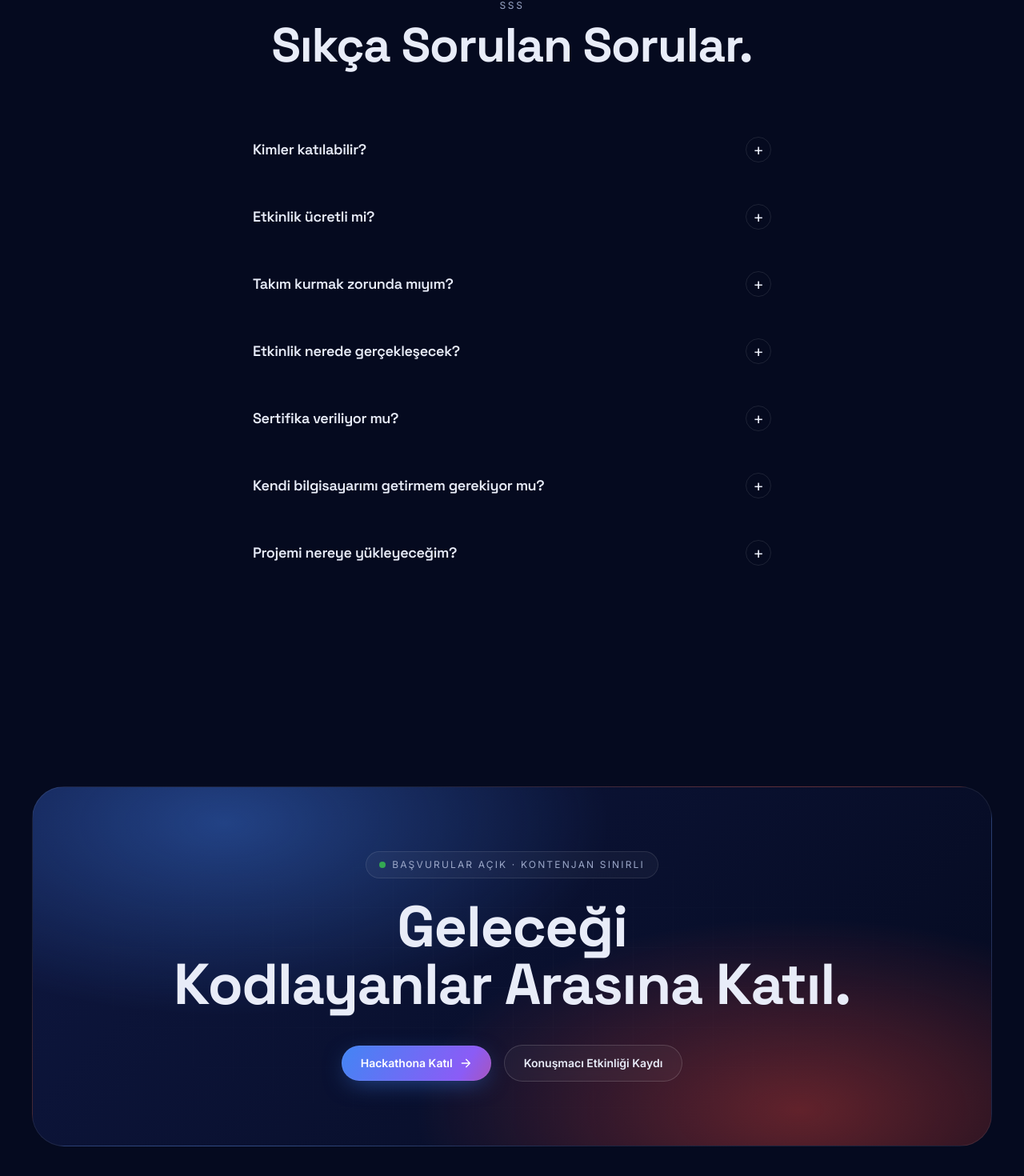
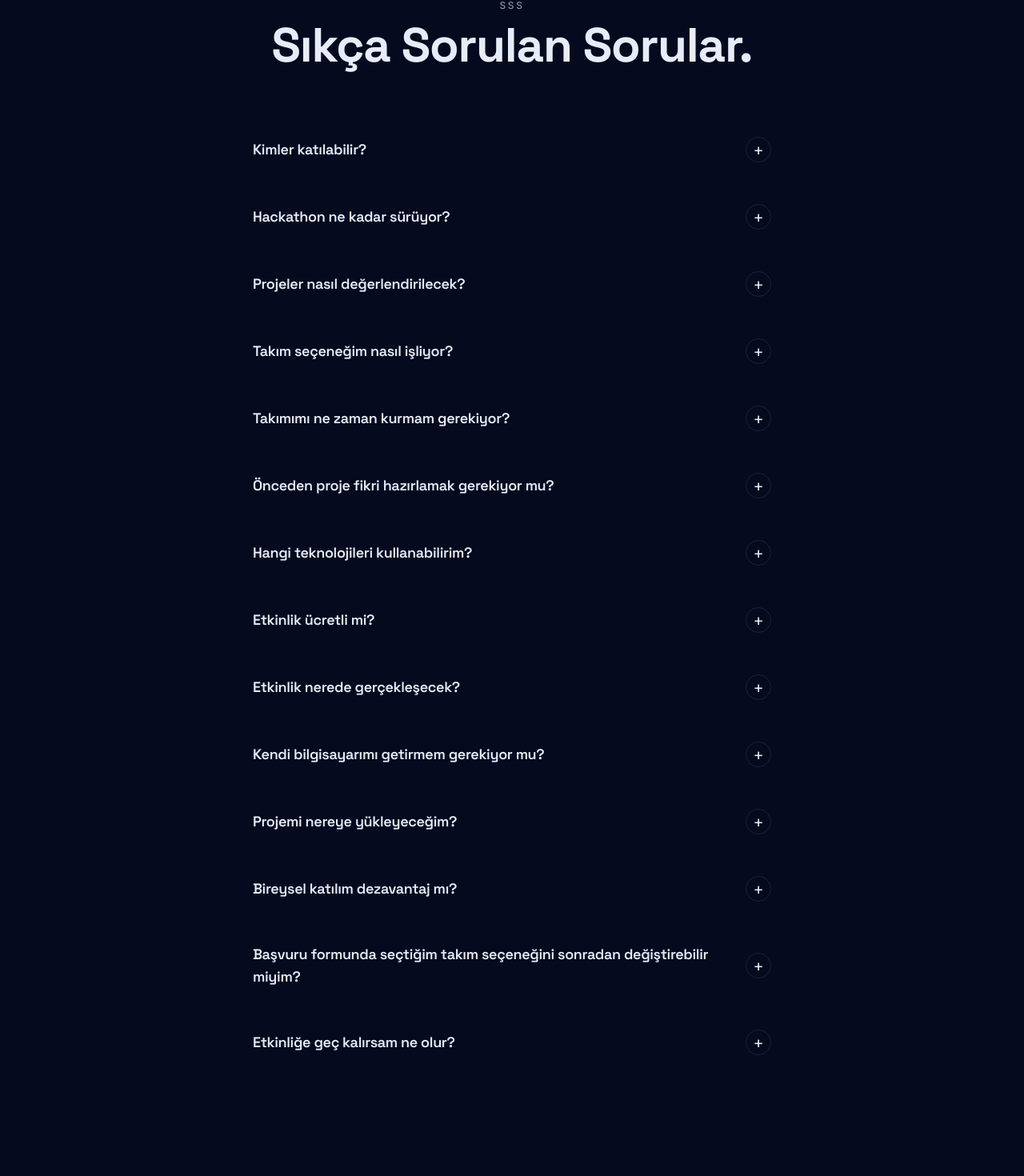
Before and after one commit to BeyzaESER22/HackatonWebSitesi, a Next.js app: page / in a window 1280 px wide. Shown: the part 7661-9131 px from the top of the page at 80% size. Built offline with nearby package versions, Linux system fonts and the light colour scheme; no server answers.

Commit message:
Update faq.js

```diff
--- a/src/data/faq.js
+++ b/src/data/faq.js
@@ -3,28 +3,70 @@ export const faq = [
     q: 'Kimler katılabilir?',
     a: '18 yaş üstü tüm üniversite öğrencileri, yeni mezunlar, yazılım geliştiriciler, tasarımcılar, veri bilimciler ve girişimciler katılabilir. AI alanında tecrübe şart değil — sadece öğrenmeye hevesli olman yeterli.'
   },
+
+  {
+    q: 'Hackathon ne kadar sürüyor?',
+    a: 'HackFest’26 AI toplam 2 gün ve her gün 12 saat toplam 24 saat sürecek şekilde planlanmıştır. Bu süre boyunca katılımcılar projelerini geliştirir, web sitesine yükler ve final sunumlarını hazırlar.'
+  },
+
+  {
+    q: 'Projeler nasıl değerlendirilecek?',
+    a: 'Projeler; fikir özgünlüğü, teknik uygulanabilirlik, toplumsal etki ve AI kullanım kalitesine göre jüri tarafından değerlendirilecektir.'
+  },
+
+  {
+    q: 'Takım seçeneğim nasıl işliyor?',
+    a: '3 seçeneğin var: Takımım var (mevcut ekibinle başvurabilirsin), bireysel (tek başına katılabilirsin) veya takımım yok ama takım kurmak istiyorum (etkinlik başında eşleştirme ile takımlara dahil olursun).'
+  },
+
+  {
+    q: 'Takımımı ne zaman kurmam gerekiyor?',
+    a: 'Takımlar etkinlik başlamadan önce veya takımı olmayıp takım kurmak isteyen yarışmacılar için yarışmanın ilk saatinde kurulacaktır. Yarışmanın ilerleyen saatilerinde takım oluşturulamaz.'
+  },
+
+  {
+    q: 'Önceden proje fikri hazırlamak gerekiyor mu?',
+    a: 'Hayır. Etkinlik sırasında da fikir geliştirebilir ve proje oluşturabilirsin. Önceden fikir getirmek avantaj sağlayabilir ancak zorunlu değildir.'
+  },
+
+  {
+    q: 'Hangi teknolojileri kullanabilirim?',
+    a: 'Google AI araçları (Gemini, Vertex AI), açık kaynak kütüphaneler ve istediğin yazılım ve yapay zeka teknolojilerini kullanabilirsin.'
+  },
+
   {
     q: 'Etkinlik ücretli mi?',
-    a: 'Hayır. HackFest\'26 AI tamamen ücretsizdir. Yemek, içecek ve atıştırmalıklar 2 gün boyunca bizden. Kontenjan sınırlı olduğu için başvurular jüri tarafından değerlendirilir.'
+    a: 'Hayır. HackFest’26 AI tamamen ücretsizdir.'
   },
-  {
-    q: 'Takım kurmak zorunda mıyım?',
-    a: 'Hayır. Bireysel ya da 2-5 kişilik takımlar halinde başvurabilirsin. Takımı olmayanlar için etkinlik başında düzenleyeceğimiz Team Matching oturumunda yeni arkadaşlarla tanışabilirsin.'
-  },
+
   {
     q: 'Etkinlik nerede gerçekleşecek?',
-    a: 'İstinye Üniversitesi Ayazağa Kampüsü\'nde — İstanbul. Detaylı yol tarifi ve kampüs haritası kayıt sonrası e-posta ile paylaşılacak.'
+    a: 'İstinye Üniversitesi Ayazağa Kampüsü’nde, İstanbul’da gerçekleşecektir. Detaylı konum bilgisi ve kampüs haritası e-posta yoluyla paylaşılacaktır. Ayrıca duyurular ve güncellemeler için WhatsApp grubuna buradan katılabilirsiniz: https://chat.whatsapp.com/JGj1s5uYWO3D71MLAMND2x'
   },
-  {
-    q: 'Sertifika veriliyor mu?',
-    a: 'Evet. Etkinliği tamamlayan tüm katılımcılar GDG On Campus İstinye Üniversitesi tarafından imzalanmış resmi katılım sertifikası alır. Kazanan takımlar için ek özel sertifikalar düzenlenir.'
-  },
+
   {
     q: 'Kendi bilgisayarımı getirmem gerekiyor mu?',
-    a: 'Evet, kendi laptop\'unu, şarj aleti ve gerekli donanımını getirmen gerekiyor. Mekanda yüksek hızlı internet, yeterli priz ve dinlenme alanları sağlanacak.'
+    a: 'Evet, kendi laptopunu getirebilirsin. Ancak ihtiyacı olan katılımcılar için etkinlik alanında bilgisayar kullanımı da sağlanacaktır. Ayrıca yüksek hızlı internet, yeterli priz ve dinlenme alanları sunulacaktır.'
   },
+
   {
     q: 'Projemi nereye yükleyeceğim?',
-    a: 'Etkinliğin son saatinde Demo Day öncesinde /projects/submit sayfasından ekip bilgileri, repo, demo linki ve ekran görüntüsünüzle birlikte gönderebilirsiniz. Onaylanan projeler galeri sayfasında sergilenir.'
+    a: 'Projeni /projects/submit sayfası üzerinden web sitesi aracılığıyla yükleyebilirsin. Burada proje adı, kategori, açıklama, ekip bilgileri, kullanılan teknolojiler, görseller, GitHub repo linki ve varsa canlı demo linkini eklemen gerekir. Gönderilen projeler incelemeden sonra proje galerisinde sergilenir.'
+  },
+
+  {
+    q: 'Bireysel katılım dezavantaj mı?',
+    a: 'Hayır. Bireysel katılımcılar da takım projeleriyle eşit şekilde değerlendirilir.'
+  },
+
+  {
+    q: 'Başvuru formunda seçtiğim takım seçeneğini sonradan değiştirebilir miyim?',
+    a: 'Evet. Başvuruda seçtiğin (takımla katılacağım, bireysel katılacağım veya takım kurmak istiyorum) seçeneğini etkinliğin ilk saatinde organizasyon ekibine bildirerek değiştirebilirsin. Ancak takım eşleştirme süreci başladıktan ve proje geliştirme aşamasına geçildikten sonra değişiklik yapılamaz.'
+  },
+
+  {
+    q: 'Etkinliğe geç kalırsam ne olur?',
+    a: 'Etkinliğin başlangıç saatinden sonra gelen katılımcılar web sitesinden isimlerini onaylattıktan sonra dahil olabilir. Ancak takım eşleştirme ve açılış oturumunu kaçıran katılımcılar sürece sonradan dahil edilir ve bazı bilgilendirmeleri kaçırabilirler.'
   }
+
 ];
```
